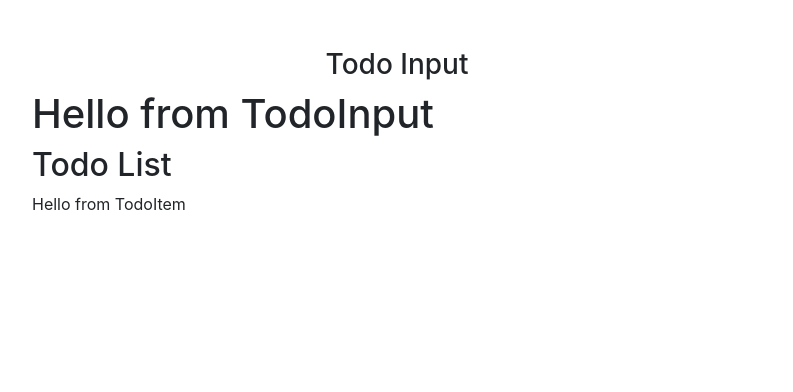
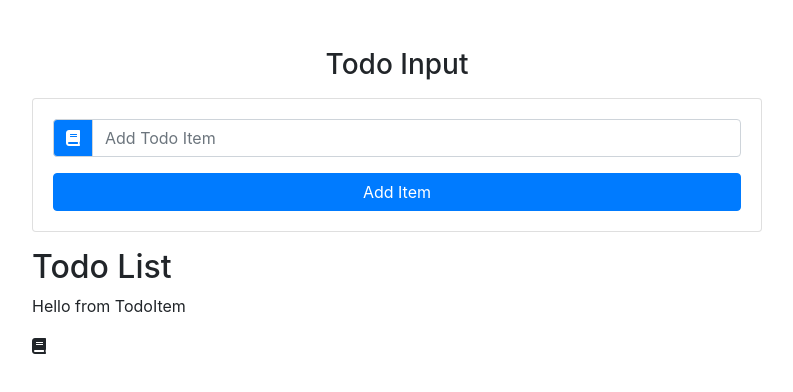
Before and after one commit to yvonnkr/react-todo-list, a React (Create React App) app: page / in a window 1280 px wide. Shown: the top 392 px of the page, without its empty margins (243-1036 px from the left). Built offline with nearby package versions, Linux system fonts and the light colour scheme.

Commit message:
Input Component Setup

```diff
--- a/src/App.js
+++ b/src/App.js
@@ -52,6 +52,7 @@
               handleDelete={this.handleDelete}
               handleEdit={this.handleEdit}
             />
+            <i className='fas fa-book'></i>
           </div>
         </div>
       </div>
--- a/src/components/TodoInput.js
+++ b/src/components/TodoInput.js
@@ -1,10 +1,33 @@
 import React, { Component } from 'react';
+import '@fortawesome/fontawesome-free/css/all.css';
 
 export default class TodoInput extends Component {
   render() {
+    const { item, handleChange, handleSubmit, editItem } = this.props;
     return (
-      <div>
-        <h1>Hello from TodoInput</h1>
+      <div className='card card-body my-3'>
+        <form onSubmit={handleSubmit}>
+          <div className='input-group'>
+            <div className='input-group-prepend'>
+              <div className='input-group-text bg-primary text-white'>
+                <i className='fas fa-book'></i>
+              </div>
+            </div>
+            <input
+              type='text'
+              className='form-control text-capitalize'
+              placeholder='Add Todo Item'
+              value={item}
+              onChange={handleChange}
+            />
+          </div>
+          <button
+            type='submit'
+            className='btn btn-block btn-primary mt-3 text-capitalize'
+          >
+            Add Item
+          </button>
+        </form>
       </div>
     );
   }
```
